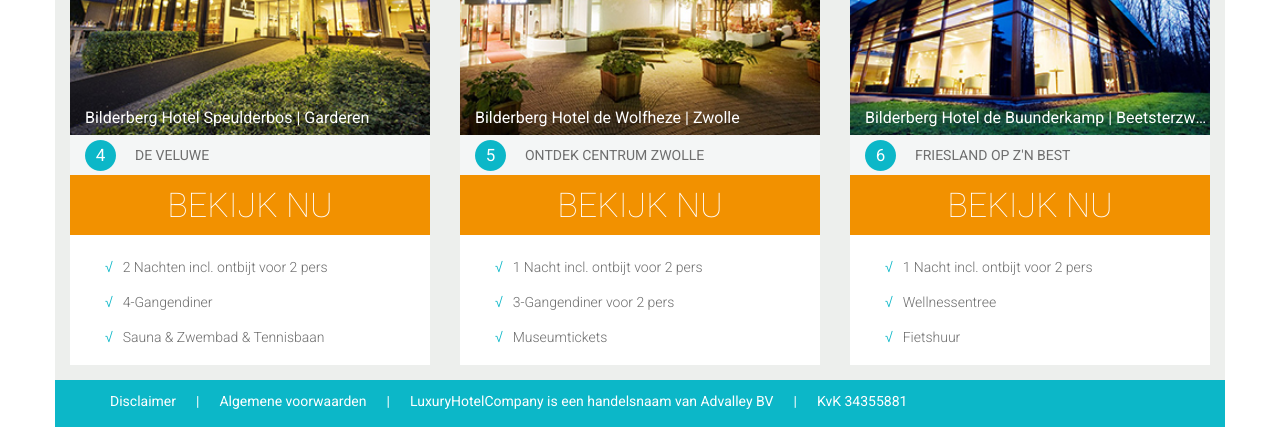
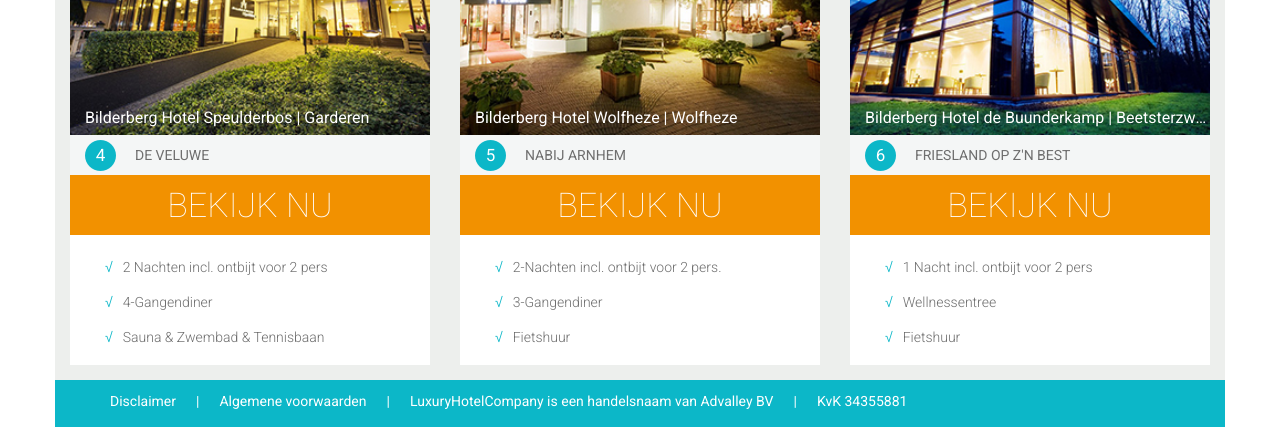
Before and after one commit to Albert91/bilderberg, a Jekyll site: the page built from index.html, in a window 1280 px wide. Shown: the part 1284-1711 px from the top of the page. Built offline with Jekyll 4.4.1, drawn with Linux system fonts in a browser that asks for light colours.

Commit message:
Update from Forestry.io - _data/hotels.yml

```diff
--- a/_data/hotels.yml
+++ b/_data/hotels.yml
@@ -35,15 +35,15 @@
   - 2 Nachten incl. ontbijt voor 2 pers
   - 4-Gangendiner
   - Sauna & Zwembad & Tennisbaan
-- title: Bilderberg Hotel de Wolfheze
-  location: Zwolle
-  tagline: ONTDEK CENTRUM ZWOLLE
+- title: Bilderberg Hotel Wolfheze
+  location: Wolfheze
+  tagline: NABIJ ARNHEM
   image: "/forestryio/images/WolfhezeTP.jpg"
-  link: http://www.luxuryhotelcompany.com/HotelDetail.aspx?hotelId=361&country=1&la=2&autoLogin=true&actie=
+  link: http://www.luxuryhotelcompany.com/HotelDetail.aspx?hotelId=490&country=1&la=2&autoLogin=true&actie=
   points:
-  - 1 Nacht incl. ontbijt voor 2 pers
-  - 3-Gangendiner voor 2 pers
-  - Museumtickets
+  - 2-Nachten incl. ontbijt voor 2 pers.
+  - 3-Gangendiner
+  - Fietshuur
 - title: Bilderberg Hotel de Buunderkamp
   location: Beetsterzwaag
   tagline: FRIESLAND OP Z'N BEST
```
